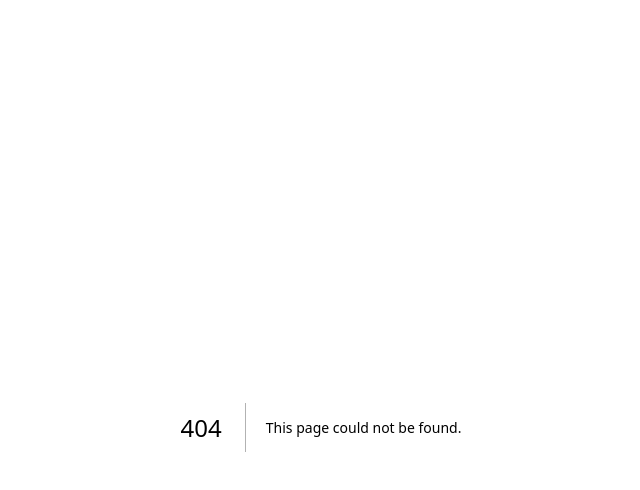
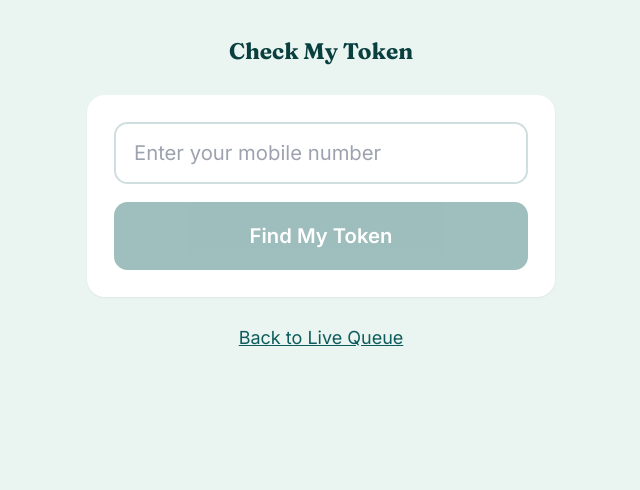
Before and after one commit to radwanaeef/Token_app, a Next.js app: page /lookup in a window 1280 px wide. Before the commit this address had no page. Shown: the top 490 px of the page, without its empty margins (319-959 px from the left). Built offline with nearby package versions, Linux system fonts and the light colour scheme; no server answers.

Commit message:
Add token lookup page page.tsx

```diff
--- /dev/null
+++ b/app/lookup/page.tsx
@@ -0,0 +1,63 @@
+'use client';
+
+import { useState } from 'react';
+import Link from 'next/link';
+import { supabase } from '@/lib/supabase';
+
+export default function LookupPage() {
+  const [phone, setPhone] = useState('');
+  const [result, setResult] = useState<any>(null);
+  const [notFound, setNotFound] = useState(false);
+  const [loading, setLoading] = useState(false);
+
+  const handleLookup = async () => {
+    setLoading(true);
+    setNotFound(false);
+    setResult(null);
+    const { data } = await supabase.rpc('get_my_token', { p_phone: phone.trim() });
+    setLoading(false);
+    if (data && data.length > 0) setResult(data[0]);
+    else setNotFound(true);
+  };
+
+  return (
+    <main className="space-y-6">
+      <h1 className="font-display text-xl font-bold text-clinic-tealDark text-center pt-2">
+        Check My Token
+      </h1>
+
+      <div className="card space-y-4">
+        <input
+          className="input-field"
+          placeholder="Enter your mobile number"
+          value={phone}
+          onChange={(e) => setPhone(e.target.value.replace(/\D/g, '').slice(0, 10))}
+          inputMode="numeric"
+        />
+        <button onClick={handleLookup} className="btn-primary" disabled={phone.length !== 10 || loading}>
+          {loading ? 'Checking…' : 'Find My Token'}
+        </button>
+
+        {notFound && (
+          <p className="text-clinic-coral text-sm text-center">
+            No token found for this number today.
+          </p>
+        )}
+
+        {result && (
+          <div className="text-center space-y-2 pt-2">
+            <div className="token-badge">{result.token_number}</div>
+            <p className="font-semibold">{result.patient_name}</p>
+            <p className="text-clinic-teal">
+              Estimated time: {result.estimated_time?.slice(0, 5)}
+            </p>
+          </div>
+        )}
+      </div>
+
+      <Link href="/" className="block text-center text-clinic-teal underline">
+        Back to Live Queue
+      </Link>
+    </main>
+  );
+}
```
